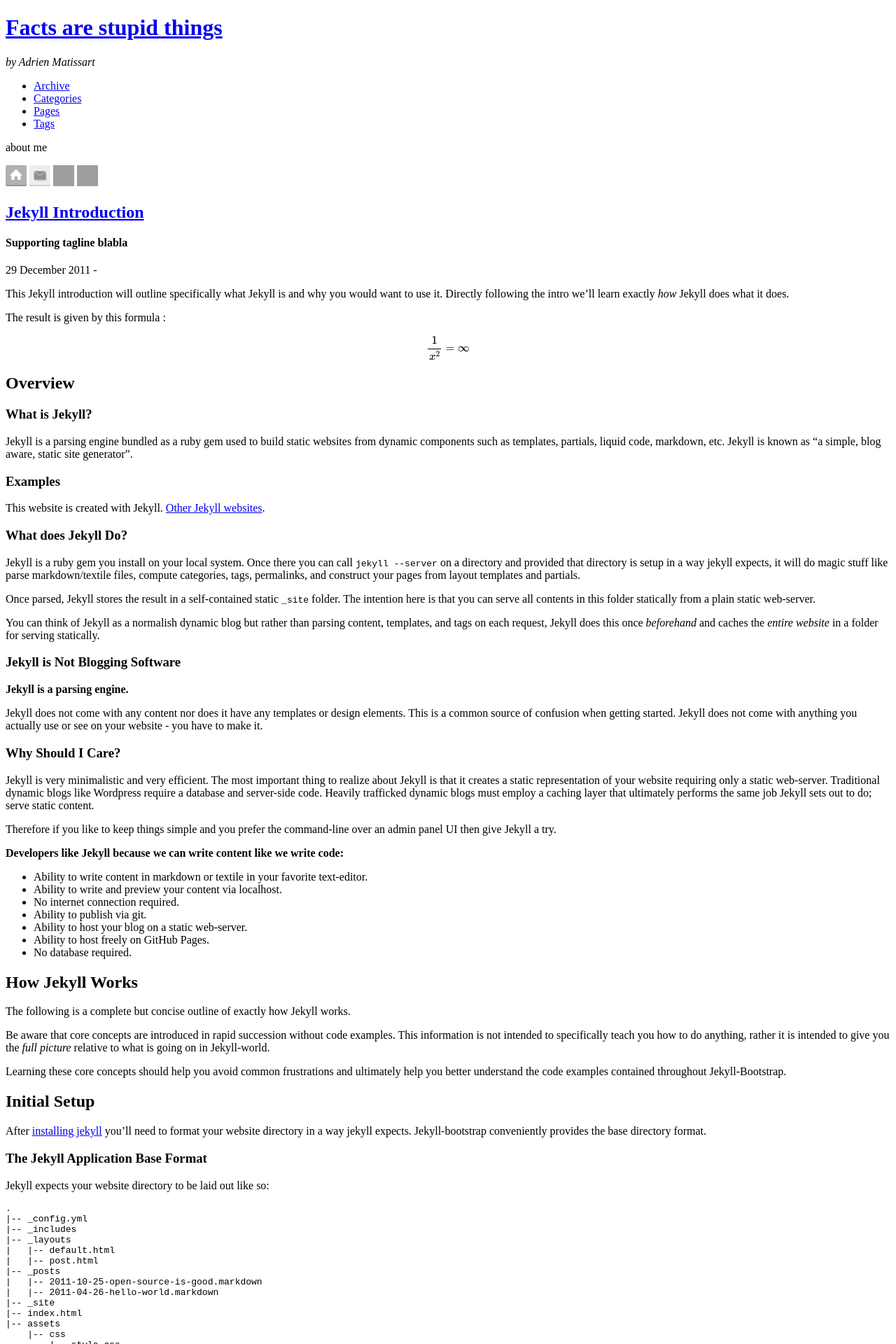
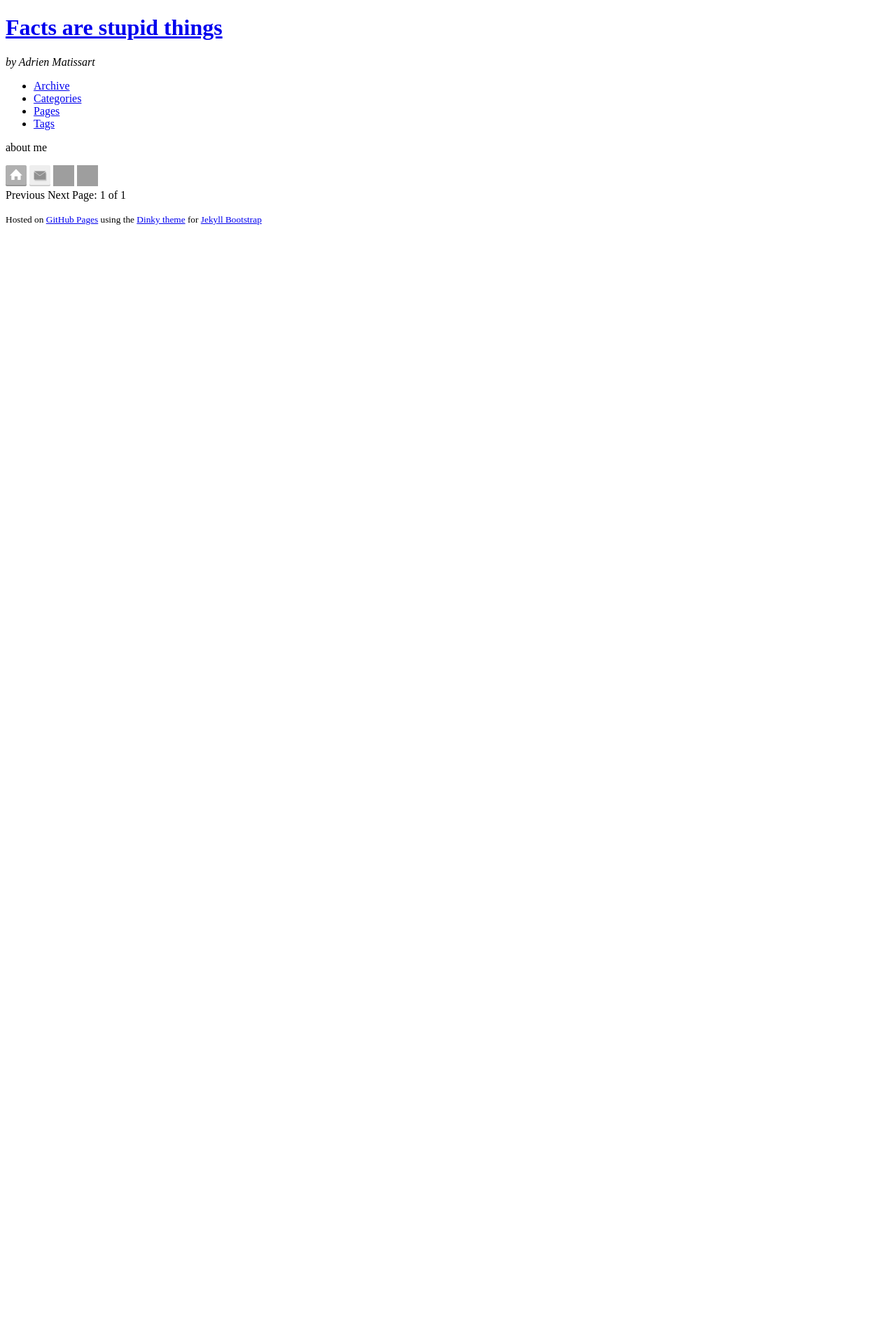
Before and after one commit to amatissart/amatissart.github.io, a Jekyll site: the page built from index.html, in a window 1280 px wide. Shown: the top 1920 px of the page at 70% size. Built offline with Jekyll 4.4.1, drawn with Linux system fonts in a browser that asks for light colours; formulas are drawn with MathJax 3; the list of posts is cut into pages by our own code; comment, search, counter and statistics services are not loaded; after the commit the page ends 900 px from its top, so only the background shows below that; some of the changed text lies outside the part shown; grey boxes are pictures that could not be loaded.

Commit message:
modified theme

```diff
--- a/_includes/JB/comments-providers/disqus
+++ b/_includes/JB/comments-providers/disqus
@@ -2,6 +2,7 @@
 <script type="text/javascript">
     {% if site.safe == false %}var disqus_developer = 1;{% endif %}
     var disqus_shortname = '{{ site.JB.comments.disqus.short_name }}'; // required: replace example with your forum shortname
+    var disqus_identifier = '{{ page.identifier }}';
     {% if page.wordpress_id %}var disqus_identifier = '{{page.wordpress_id}} {{site.production_url}}/?p={{page.wordpress_id}}';{% endif %}
     /* * * DON'T EDIT BELOW THIS LINE * * */
     (function() {
--- a/_posts/core-samples/2011-12-29-jekyll-introduction.md
+++ /dev/null
@@ -1,416 +0,0 @@
----
-layout: post
-category : lessons
-tagline: "Supporting tagline blabla"
-tags : [intro, beginner, jekyll, tutorial]
----
-{% include JB/setup %}
-
-This Jekyll introduction will outline specifically  what Jekyll is and why you would want to use it.
-Directly following the intro we'll learn exactly _how_ Jekyll does what it does.
-
-The result is given by this formula :
-
-$$ \frac{1}{x^2} = \infty $$
-
-## Overview
-
-### What is Jekyll?
-
-Jekyll is a parsing engine bundled as a ruby gem used to build static websites from
-dynamic components such as templates, partials, liquid code, markdown, etc. Jekyll is known as "a simple, blog aware, static site generator".
-
-### Examples
-
-This website is created with Jekyll. [Other Jekyll websites](https://github.com/mojombo/jekyll/wiki/Sites).
-
-
-
-### What does Jekyll Do?
-
-Jekyll is a ruby gem you install on your local system.
-Once there you can call `jekyll --server` on a directory and provided that directory
-is setup in a way jekyll expects, it will do magic stuff like parse markdown/textile files,
-compute categories, tags, permalinks, and construct your pages from layout templates and partials.
-
-Once parsed, Jekyll stores the result in a self-contained static `_site` folder.
-The intention here is that you can serve all contents in this folder statically from a plain static web-server.
-
-You can think of Jekyll as a normalish dynamic blog but rather than parsing content, templates, and tags
-on each request, Jekyll does this once _beforehand_ and caches the _entire website_ in a folder for serving statically.
-
-### Jekyll is Not Blogging Software
-
-**Jekyll is a parsing engine.**
-
-Jekyll does not come with any content nor does it have any templates or design elements.
-This is a common source of confusion when getting started.
-Jekyll does not come with anything you actually use or see on your website - you have to make it.
-
-### Why Should I Care?
-
-Jekyll is very minimalistic and very efficient.
-The most important thing to realize about Jekyll is that it creates a static representation of your website requiring only a static web-server.
-Traditional dynamic blogs like Wordpress require a database and server-side code.
-Heavily trafficked dynamic blogs must employ a caching layer that ultimately performs the same job Jekyll sets out to do; serve static content.
-
-Therefore if you like to keep things simple and you prefer the command-line over an admin panel UI then give Jekyll a try.
-
-**Developers like Jekyll because we can write content like we write code:**
-
-- Ability to write content in markdown or textile in your favorite text-editor.
-- Ability to write and preview your content via localhost.
-- No internet connection required.
-- Ability to publish via git.
-- Ability to host your blog on a static web-server.
-- Ability to host freely on GitHub Pages.
-- No database required.
-
-# How Jekyll Works
-
-The following is a complete but concise outline of exactly how Jekyll works.
-
-Be aware that core concepts are introduced in rapid succession without code examples.
-This information is not intended to specifically teach you how to do anything, rather it
-is intended to give you the _full picture_ relative to what is going on in Jekyll-world.
-
-Learning these core concepts should help you avoid common frustrations and ultimately
-help you better understand the code examples contained throughout Jekyll-Bootstrap.
-
-
-## Initial Setup
-
-After [installing jekyll](/index.html#start-now) you'll need to format your website directory in a way jekyll expects.
-Jekyll-bootstrap conveniently provides the base directory format.
-
-### The Jekyll Application Base Format
-
-Jekyll expects your website directory to be laid out like so:
-
-    .
-    |-- _config.yml
-    |-- _includes
-    |-- _layouts
-    |   |-- default.html
-    |   |-- post.html
-    |-- _posts
-    |   |-- 2011-10-25-open-source-is-good.markdown
-    |   |-- 2011-04-26-hello-world.markdown
-    |-- _site
-    |-- index.html
-    |-- assets
-        |-- css
-            |-- style.css
-        |-- javascripts
-
-
-- **\_config.yml**
-	Stores configuration data.
-
-- **\_includes**
-	This folder is for partial views.
-
-- **\_layouts**
-	This folder is for the main templates your content will be inserted into.
-	You can have different layouts for different pages or page sections.
-
-- **\_posts**
-	This folder contains your dynamic content/posts.
-	the naming format is required to be `@YEAR-MONTH-DATE-title.MARKUP@`.
-
-- **\_site**
-	This is where the generated site will be placed once Jekyll is done transforming it.
-
-- **assets**
-	This folder is not part of the standard jekyll structure.
-	The assets folder represents _any generic_ folder you happen to create in your root directory.
-	Directories and files not properly formatted for jekyll will be left untouched for you to serve normally.
-
-(read more: <https://github.com/mojombo/jekyll/wiki/Usage>)
-
-
-### Jekyll Configuration
-
-Jekyll supports various configuration options that are fully outlined here:
-(<https://github.com/mojombo/jekyll/wiki/Configuration>)
-
-
-
-
-## Content in Jekyll
-
-Content in Jekyll is either a post or a page.
-These content "objects" get inserted into one or more templates to build the final output for its respective static-page.
-
-### Posts and Pages
-
-Both posts and pages should be written in markdown, textile, or HTML and may also contain Liquid templating syntax.
-Both posts and pages can have meta-data assigned on a per-page basis such as title, url path, as well as arbitrary custom meta-data.
-
-### Working With Posts
-
-**Creating a Post**
-Posts are created by properly formatting a file and placing it the `_posts` folder.
-
-**Formatting**
-A post must have a valid filename in the form `YEAR-MONTH-DATE-title.MARKUP` and be placed in the `_posts` directory.
-If the data format is invalid Jekyll will not recognize the file as a post. The date and title are automatically parsed from the filename of the post file.
-Additionally, each file must have [YAML Front-Matter](https://github.com/mojombo/jekyll/wiki/YAML-Front-Matter) prepended to its content.
-YAML Front-Matter is a valid YAML syntax specifying meta-data for the given file.
-
-**Order**
-Ordering is an important part of Jekyll but it is hard to specify a custom ordering strategy.
-Only reverse chronological and chronological ordering is supported in Jekyll.
-
-Since the date is hard-coded into the filename format, to change the order, you must change the dates in the filenames.
-
-**Tags**
-Posts can have tags associated with them as part of their meta-data.
-Tags may be placed on posts by providing them in the post's YAML front matter.
-You have access to the post-specific tags in the templates. These tags also get added to the sitewide collection.
-
-**Categories**
-Posts may be categorized by providing one or more categories in the YAML front matter.
-Categories offer more significance over tags in that they can be reflected in the URL path to the given post.
-Note categories in Jekyll work in a specific way.
-If you define more than one category you are defining a category hierarchy "set".
-Example:
-
-    ---
-    title :  Hello World
-    categories : [lessons, beginner]
-    ---
-
-This defines the category hierarchy "lessons/beginner". Note this is _one category_ node in Jekyll.
-You won't find "lessons" and "beginner" as two separate categories unless you define them elsewhere as singular categories.
-
-### Working With Pages
-
-**Creating a Page**
-Pages are created by properly formatting a file and placing it anywhere in the root directory or subdirectories that do _not_ start with an underscore.
-
-**Formatting**
-In order to register as a Jekyll page the file must contain [YAML Front-Matter](https://github.com/mojombo/jekyll/wiki/YAML-Front-Matter).
-Registering a page means 1) that Jekyll will process the page and 2) that the page object will be available in the `site.pages` array for inclusion into your templates.
-
-**Categories and Tags**
-Pages do not compute categories nor tags so defining them will have no effect.
-
-**Sub-Directories**
-If pages are defined in sub-directories, the path to the page will be reflected in the url.
-Example:
-
-    .
-    |-- people
-        |-- bob
-            |-- essay.html
-
-This page will be available at `http://yourdomain.com/people/bob/essay.html`
-
-
-**Recommended Pages**
-
-- **index.html**
-  You will always want to define the root index.html page as this will display on your root URL.
-- **404.html**
-  Create a root 404.html page and GitHub Pages will serve it as your 404 response.
-- **sitemap.html**
-  Generating a sitemap is good practice for SEO.
-- **about.html**
-  A nice about page is easy to do and gives the human perspective to your website.
-
-
-## Templates in Jekyll
-
-Templates are used to contain a page's or post's content.
-All templates have access to a global site object variable: `site` as well as a page object variable: `page`.
-The site variable holds all accessible content and metadata relative to the site.
-The page variable holds accessible data for the given page or post being rendered at that point.
-
-**Create a Template**
-Templates are created by properly formatting a file and placing it in the `_layouts` directory.
-
-**Formatting**
-Templates should be coded in HTML and contain YAML Front Matter.
-All templates can contain Liquid code to work with your site's data.
-
-**Rending Page/Post Content in a Template**
-There is a special variable in all templates named : `content`.
-The `content` variable holds the page/post content including any sub-template content previously defined.
-Render the content variable wherever you want your main content to be injected into your template:
-
-{% capture text %}...
-<body>
-  <div id="sidebar"> ... </div>
-  <div id="main">
-    |.{content}.|
-  </div>
-</body>
-...{% endcapture %}
-{% include JB/liquid_raw %}
-
-### Sub-Templates
-
-Sub-templates are exactly templates with the only difference being they
-define another "root" layout/template within their YAML Front Matter.
-This essentially means a template will render inside of another template.
-
-### Includes
-In Jekyll you can define include files by placing them in the `_includes` folder.
-Includes are NOT templates, rather they are just code snippets that get included into templates.
-In this way, you can treat the code inside includes as if it was native to the parent template.
-
-Any valid template code may be used in includes.
-
-
-## Using Liquid for Templating
-
-Templating is perhaps the most confusing and frustrating part of Jekyll.
-This is mainly due to the fact that Jekyll templates must use the Liquid Templating Language.
-
-### What is Liquid?
-
-[Liquid](https://github.com/Shopify/liquid) is a secure templating language developed by [Shopify](http://shopify.com).
-Liquid is designed for end-users to be able to execute logic within template files
-without imposing any security risk on the hosting server.
-
-Jekyll uses Liquid to generate the post content within the final page layout structure and as the primary interface for working with
-your site and post/page data.
-
-### Why Do We Have to Use Liquid?
-
-GitHub uses Jekyll to power [GitHub Pages](http://pages.github.com/).
-GitHub cannot afford to run arbitrary code on their servers so they lock developers down via Liquid.
-
-### Liquid is Not Programmer-Friendly.
-
-The short story is liquid is not real code and its not intended to execute real code.
-The point being you can't do jackshit in liquid that hasn't been allowed explicitly by the implementation.
-What's more you can only access data-structures that have been explicitly passed to the template.
-
-In Jekyll's case it is not possible to alter what is passed to Liquid without hacking the gem or running custom plugins.
-Both of which cannot be supported by GitHub Pages.
-
-As a programmer - this is very frustrating.
-
-But rather than look a gift horse in the mouth we are going to
-suck it up and view it as an opportunity to work around limitations and adopt client-side solutions when possible.
-
-**Aside**
-My personal stance is to not invest time trying to hack liquid. It's really unnecessary
-_from a programmer's_ perspective. That is to say if you have the ability to run custom plugins (i.e. run arbitrary ruby code)
-you are better off sticking with ruby. Toward that end I've built [Mustache-with-Jekyll](http://github.com/plusjade/mustache-with-jekyll)
-
-
-## Static Assets
-
-Static assets are any file in the root or non-underscored subfolders that are not pages.
-That is they have no valid YAML Front Matter and are thus not treated as Jekyll Pages.
-
-Static assets should be used for images, css, and javascript files.
-
-
-
-
-## How Jekyll Parses Files
-
-Remember Jekyll is a processing engine. There are two main types of parsing in Jekyll.
-
-- **Content parsing.**
-	This is done with textile or markdown.
-- **Template parsing.**
-  This is done with the liquid templating language.
-
-And thus there are two main types of file formats needed for this parsing.
-
-- **Post and Page files.**
-  All content in Jekyll is either a post or a page so valid posts and pages are parsed with markdown or textile.
-- **Template files.**
-	These files go in `_layouts` folder and contain your blogs **templates**. They should be made in HTML with the help of Liquid syntax.
-	Since include files are simply injected into templates they are essentially parsed as if they were native to the template.
-
-**Arbitrary files and folders.**
-Files that _are not_ valid pages are treated as static content and pass through
-Jekyll untouched and reside on your blog in the exact structure and format they originally existed in.
-
-### Formatting Files for Parsing.
-
-We've outlined the need for valid formatting using **YAML Front Matter**.
-Templates, posts, and pages all need to provide valid YAML Front Matter even if the Matter is empty.
-This is the only way Jekyll knows you want the file processed.
-
-YAML Front Matter must be prepended to the top of template/post/page files:
-
-    ---
-    layout: post
-    category : pages
-    tags : [how-to, jekyll]
-    ---
-
-    ... contents ...
-
-Three hyphens on a new line start the Front-Matter block and three hyphens on a new line end the block.
-The data inside the block must be valid YAML.
-
-Configuration parameters for YAML Front-Matter is outlined here:
-[A comprehensive explanation of YAML Front Matter](https://github.com/mojombo/jekyll/wiki/YAML-Front-Matter)
-
-#### Defining Layouts for Posts and Templates Parsing.
-
-The `layout` parameter in the YAML Front Matter defines the template file for which the given post or template should be injected into.
-If a template file specifies its own layout, it is effectively being used as a `sub-template.`
-That is to say loading a post file into a template file that refers to another template file with work in the way you'd expect; as a nested sub-template.
-
-
-
-
-
-## How Jekyll Generates the Final Static Files.
-
-Ultimately, Jekyll's job is to generate a static representation of your website.
-The following is an outline of how that's done:
-
-1. **Jekyll collects data.**
-  Jekyll scans the posts directory and collects all posts files as post objects. It then scans the layout assets and collects those and finally scans other directories in search of pages.
-
-2. **Jekyll computes data.**
-  Jekyll takes these objects, computes metadata (permalinks, tags, categories, titles, dates) from them and constructs one
-  big `site` object that holds all the posts, pages, layouts, and respective metadata.
-  At this stage your site is one big computed ruby object.
-
-3. **Jekyll liquifies posts and templates.**
-  Next jekyll loops through each post file and converts (through markdown or textile) and **liquifies** the post inside of its respective layout(s).
-  Once the post is parsed and liquified inside the the proper layout structure, the layout itself is "liquified".
-	**Liquification** is defined as follows: Jekyll initiates a Liquid template, and passes a simpler hash representation of the ruby site object as well as a simpler
-  hash representation of the ruby post object. These simplified data structures are what you have access to in the templates.
-
-3. **Jekyll generates output.**
-	Finally the liquid templates are "rendered", thereby processing any liquid syntax provided in the templates
-	and saving the final, static representation of the file.
-
-**Notes.**
-Because Jekyll computes the entire site in one fell swoop, each template is given access to
-a global `site` hash that contains useful data. It is this data that you'll iterate through and format
-using the Liquid tags and filters in order to render it onto a given page.
-
-Remember, in Jekyll you are an end-user. Your API has only two components:
-
-1. The manner in which you setup your directory.
-2. The liquid syntax and variables passed into the liquid templates.
-
-All the data objects available to you in the templates via Liquid are outlined in the **API Section** of Jekyll-Bootstrap.
-You can also read the original documentation here: <https://github.com/mojombo/jekyll/wiki/Template-Data>
-
-## Conclusion
-
-I hope this paints a clearer picture of what Jekyll is doing and why it works the way it does.
-As noted, our main programming constraint is the fact that our API is limited to what is accessible via Liquid and Liquid only.
-
-Jekyll-bootstrap is intended to provide helper methods and strategies aimed at making it more intuitive and easier to work with Jekyll =)
-
-**Thank you** for reading this far.
-
-## Next Steps
-
-Please take a look at [{{ site.categories.api.first.title }}]({{ BASE_PATH }}{{ site.categories.api.first.url }})
-or jump right into [Usage]({{ BASE_PATH }}{{ site.categories.usage.first.url }}) if you'd like.
--- a/index.html
+++ b/index.html
@@ -9,7 +9,7 @@
   <h4 class="index">{{post.tagline}}</h4>
   <p class="author">
     <span class="date">{{ post.date | date: "%-d %B %Y" }}</span>
-     - <a href="http://localhost:4000{{ post.url }}/#disqus_thread"></a>
+     - <a href="{{ post.url }}/#disqus_thread" data-disqus-identifier="{{post.identifier}}"></a>
   </p>
   <div class="content">
     {{ post.content }}
```
Also changed, not shown: _includes/themes/dinky/page.html (+5 -6 lines), _includes/themes/dinky/post.html (+4 -6 lines), assets/themes/dinky/css/styles.css (+7 -6 lines), 1 other file.
